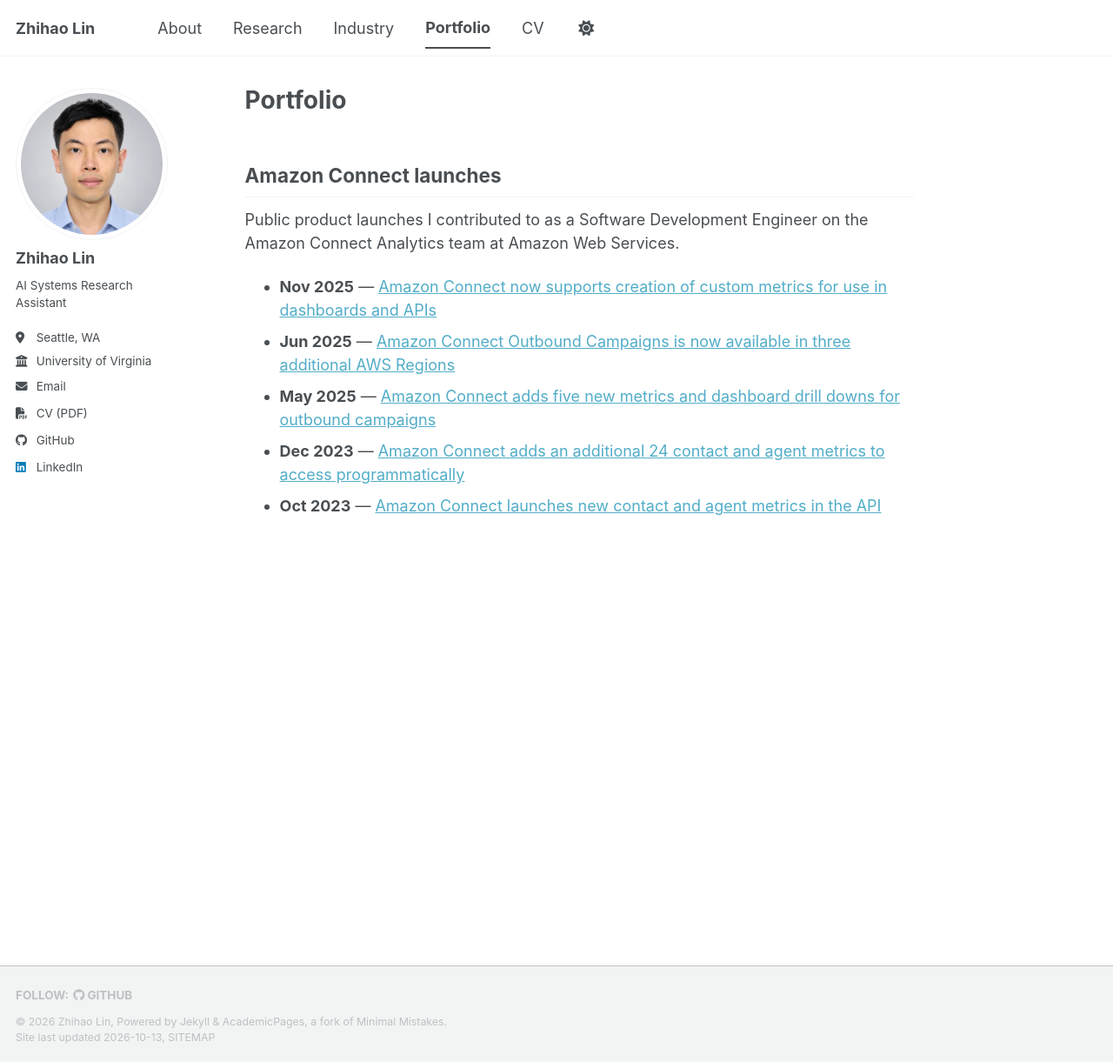
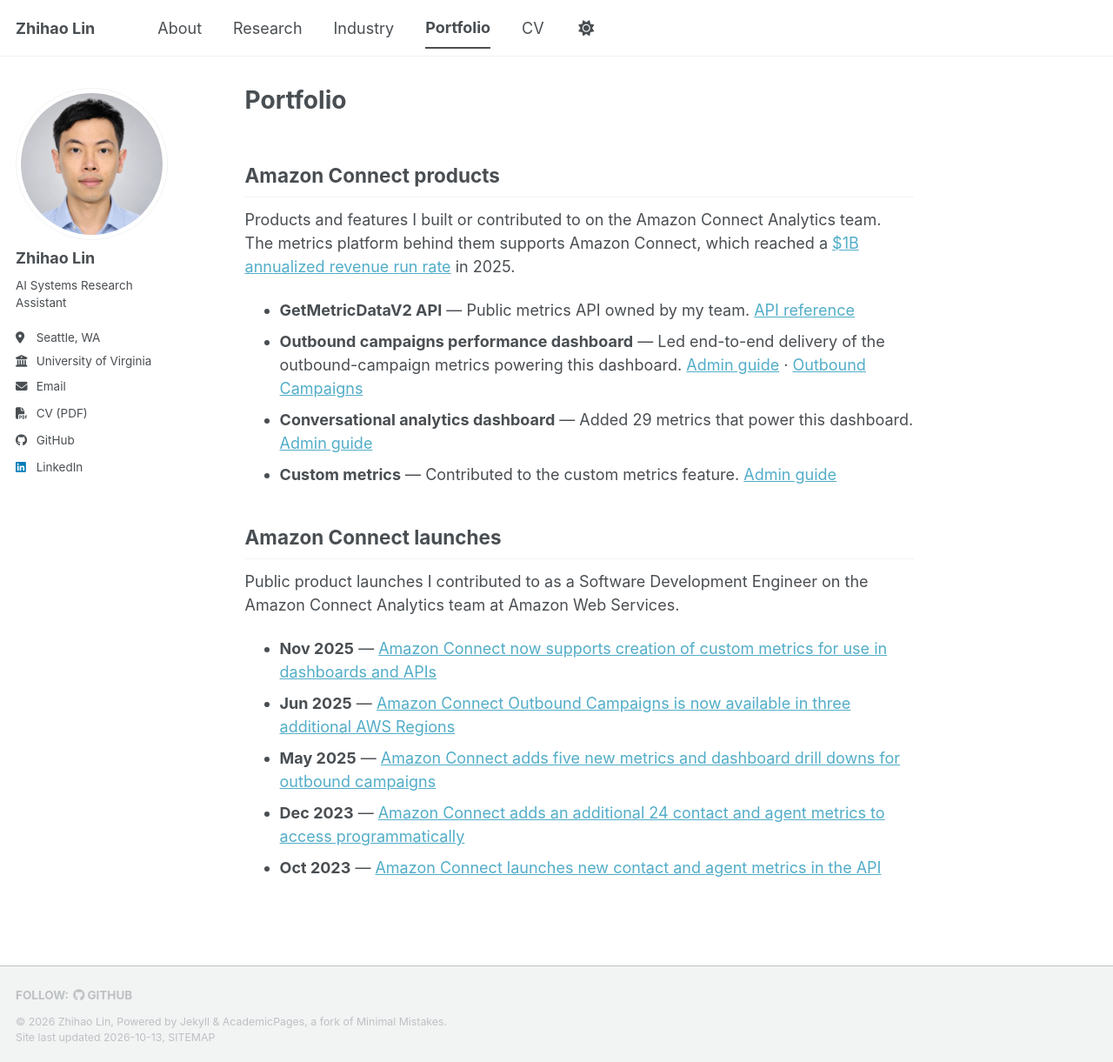
Before and after one commit to LinZhihaozlin22/LinZhihaozlin22.github.io, a Jekyll site: the page built from _pages/portfolio.md, in a window 1280 px wide and 1221 px high. Shown: the whole window at 87% size. Built offline with Jekyll 4.4.1, drawn with Linux system fonts in a browser that asks for light colours; a style sheet for code colours, icons or effects is not loaded.

Commit message:
Add Amazon Connect products section to Portfolio
List the GetMetricDataV2 API, outbound campaigns performance dashboard,
conversational analytics dashboard, and custom metrics docs, with context
on Amazon Connect's $1B annualized revenue run rate.

Co-Authored-By: Claude Opus 5.5 <noreply@anthropic.com>

```diff
--- a/_pages/portfolio.md
+++ b/_pages/portfolio.md
@@ -3,6 +3,16 @@ permalink: /portfolio/
 title: "Portfolio"
 author_profile: true
 ---
+
+Amazon Connect products
+------
+
+Products and features I built or contributed to on the Amazon Connect Analytics team. The metrics platform behind them supports Amazon Connect, which reached a [$1B annualized revenue run rate](https://newsletter.connect.aws.dev/newsletters/Amazon_Connect_Newsletter_Issue-42_2026-Jan.html) in 2025.
+
+* **GetMetricDataV2 API** — Public metrics API owned by my team. [API reference](https://docs.aws.amazon.com/connect/latest/APIReference/API_GetMetricDataV2.html)
+* **Outbound campaigns performance dashboard** — Led end-to-end delivery of the outbound-campaign metrics powering this dashboard. [Admin guide](https://docs.aws.amazon.com/connect/latest/adminguide/outbound-campaigns-performance-dashboard.html) · [Outbound Campaigns](https://aws.amazon.com/products/connect/customer/outbound/)
+* **Conversational analytics dashboard** — Added 29 metrics that power this dashboard. [Admin guide](https://docs.aws.amazon.com/connect/latest/adminguide/contact-lens-conversational-analytics-dashboard.html)
+* **Custom metrics** — Contributed to the custom metrics feature. [Admin guide](https://docs.aws.amazon.com/connect/latest/adminguide/custom-metrics-topic.html)
 
 Amazon Connect launches
 ------
```
